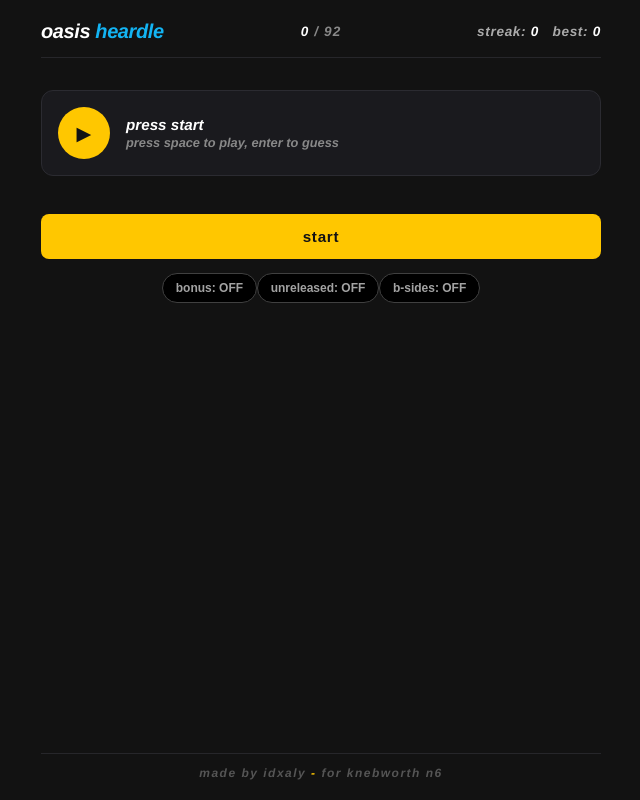
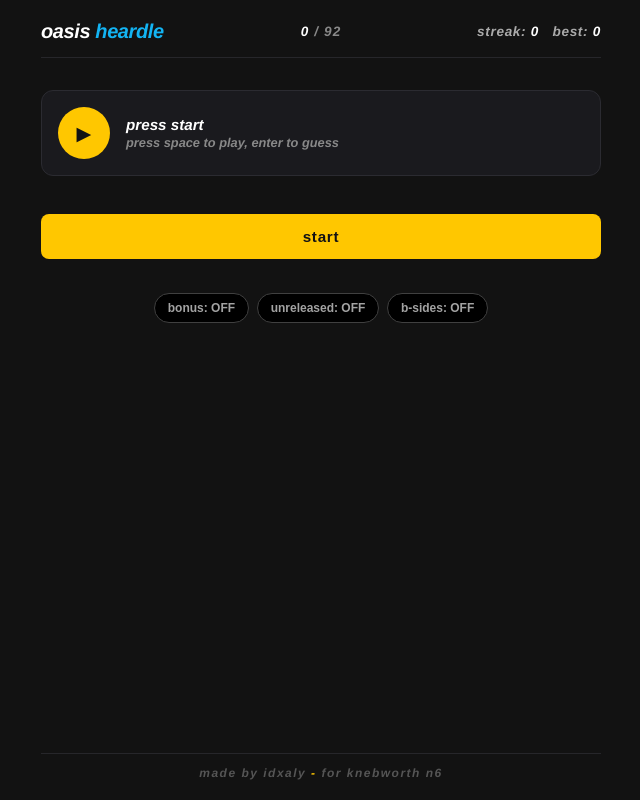
Before and after one commit to lienemilee/oasis-heardle, a React (Vite) app: page / in a window 1280 px wide. Shown: the whole page, without its empty margins (319-959 px from the left). Built offline with nearby package versions, Linux system fonts and the light colour scheme.

Commit message:
Fix double dot syntax error in App.css

```diff
--- a/src/App.css
+++ b/src/App.css
@@ -378,7 +378,7 @@ footer span {
   box-shadow: 0 4px 12px rgba(0, 0, 0, 0.4);
   margin: 4px 0;
 }
-..mode-toggles {
+.mode-toggles {
   display: flex;
   justify-content: center;
   gap: 0.5rem;
```
